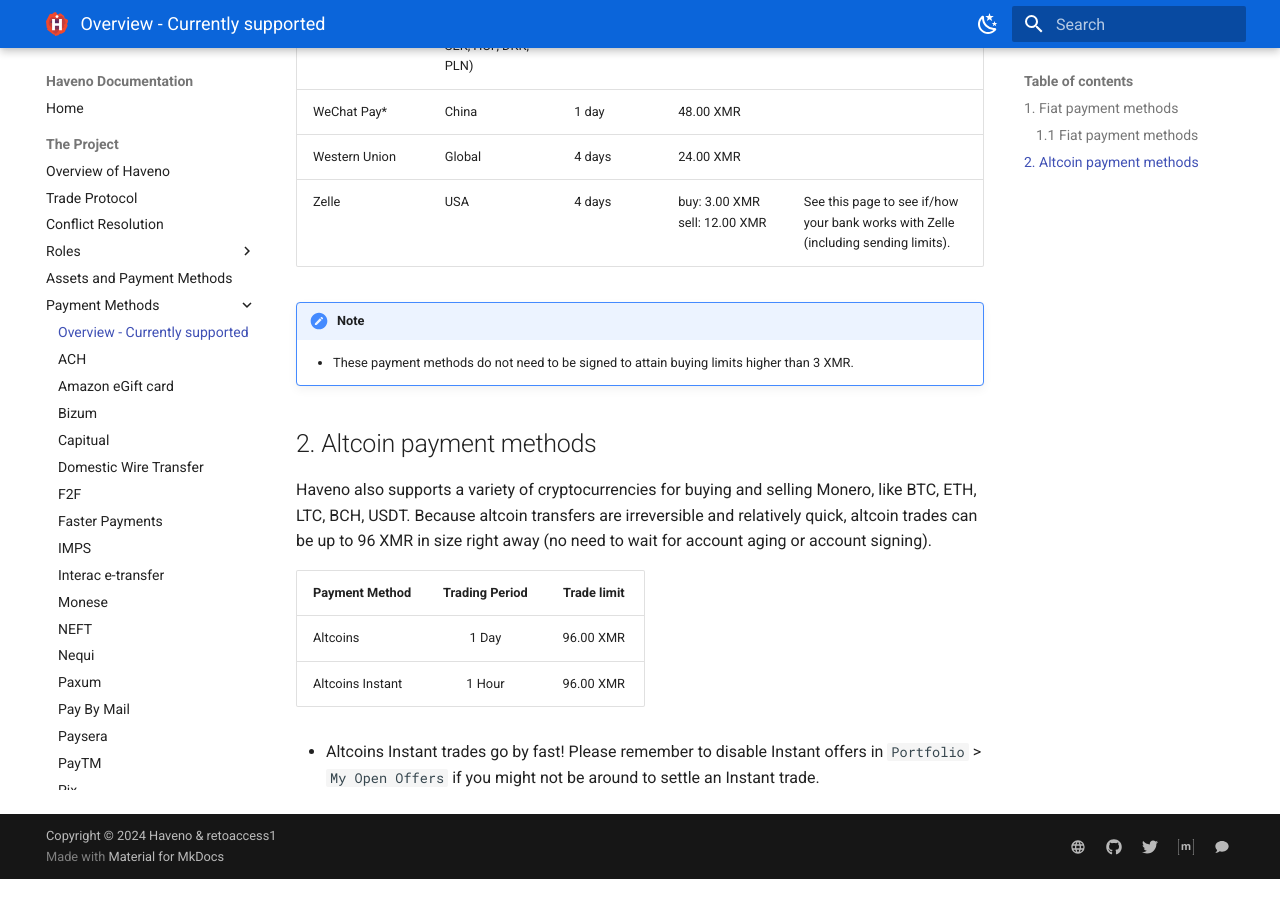
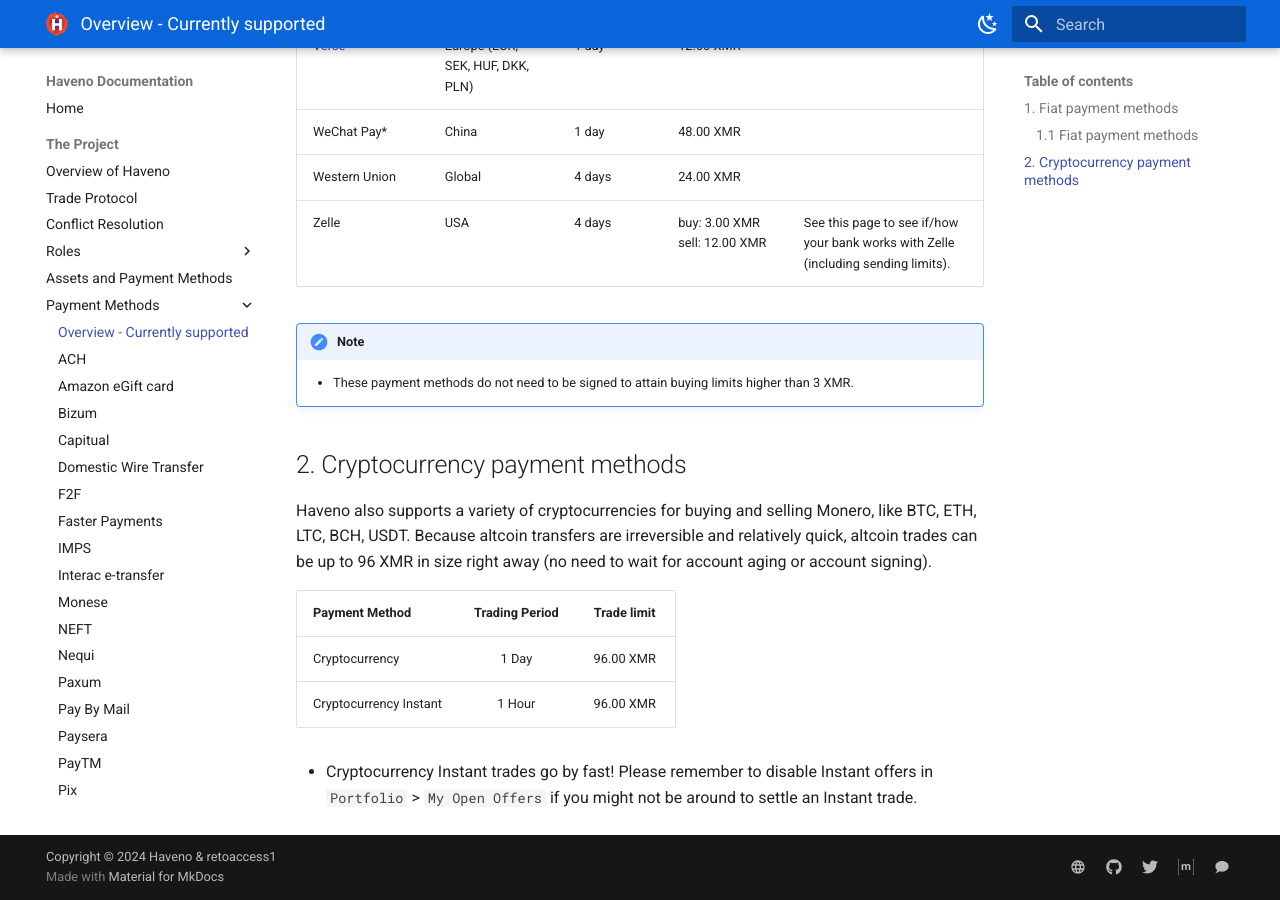
Before and after one commit to boldsuck/haveno-reto-docs, an MkDocs documentation site: the page built from docs/the-project/payment_methods/0-all-methods.md, in a window 1280 px wide and 900 px high, scrolled down 3796 px. Built offline with MkDocs 1.6.1 and Material for MkDocs 9.7.7, drawn with Linux system fonts in a browser that asks for light colours; the version menu is left out; before the commit the page ends 4675 px from its top, so only the background shows below that; some of the changed text lies outside the part shown.

Commit message:
Fix increased trade limits

```diff
--- a/docs/the-project/payment_methods/0-all-methods.md
+++ b/docs/the-project/payment_methods/0-all-methods.md
@@ -16,7 +16,7 @@
 
 !!! note
     The maximum trade sizes listed below are not available for most newly-created payment accounts. Please refer to Account signing for details on how to enable larger trade sizes for your payment accounts.
-    **Haveno v1.0.15 will increase some limits: Pay by Mail to 25 XMR and all Altcoin to 500 XMR**
+    **Haveno v1.0.15 will increase some trade limits: All cryptocurrency to 528 XMR, very low risk payments to 132 XMR & Pay by Mail to 48 XMR**
 
 #### 1.1 Fiat payment methods
 
@@ -77,13 +77,13 @@
 !!! note
     * These payment methods do not need to be signed to attain buying limits higher than 3 XMR.
 
-## 2. Altcoin payment methods
+## 2. Cryptocurrency payment methods
 
 Haveno also supports a variety of cryptocurrencies for buying and selling Monero, like BTC, ETH, LTC, BCH, USDT. Because altcoin transfers are irreversible and relatively quick, altcoin trades can be up to 96 XMR in size right away (no need to wait for account aging or account signing).
 
 |  Payment Method  | Trading Period | Trade limit |
 | ---------------- | :------------: | :---------: |
-| Altcoins | 1 Day | 96.00 XMR |
-| Altcoins Instant | 1 Hour | 96.00 XMR |
+| Cryptocurrency | 1 Day | 96.00 XMR |
+| Cryptocurrency Instant | 1 Hour | 96.00 XMR |
 
-- Altcoins Instant trades go by fast! Please remember to disable Instant offers in `Portfolio` > `My Open Offers` if you might not be around to settle an Instant trade.
+- Cryptocurrency Instant trades go by fast! Please remember to disable Instant offers in `Portfolio` > `My Open Offers` if you might not be around to settle an Instant trade.
```
